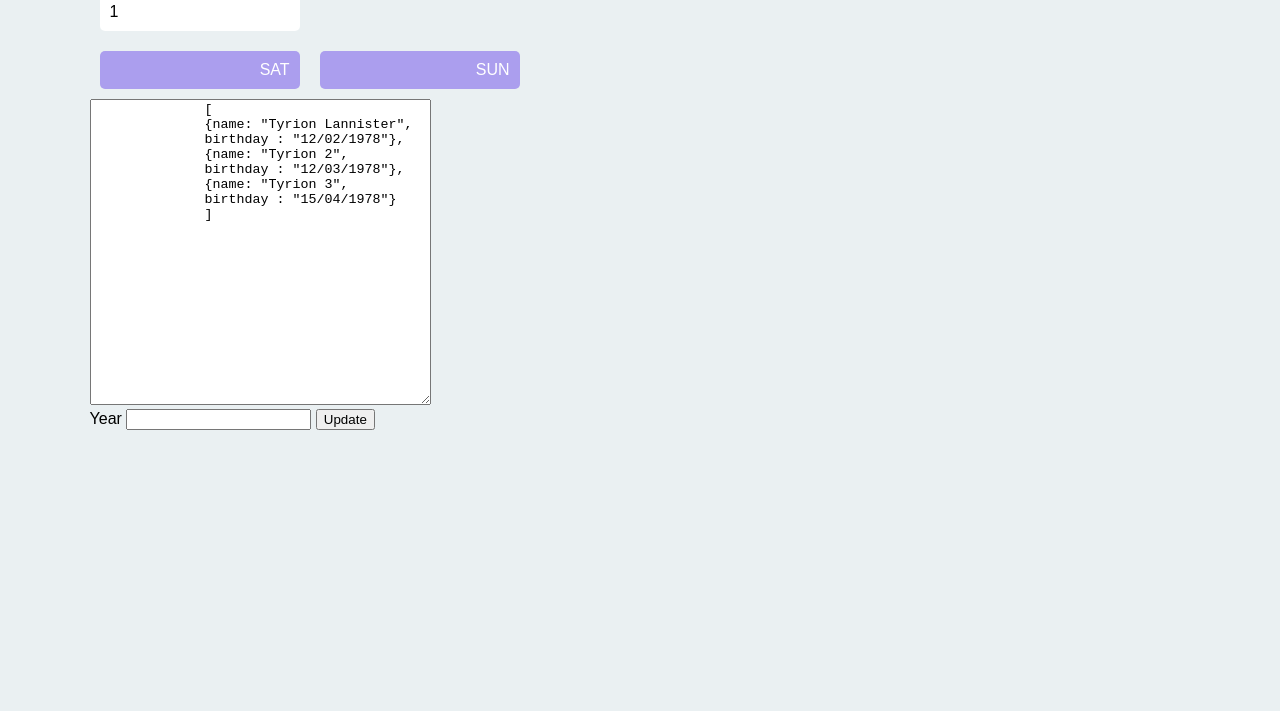
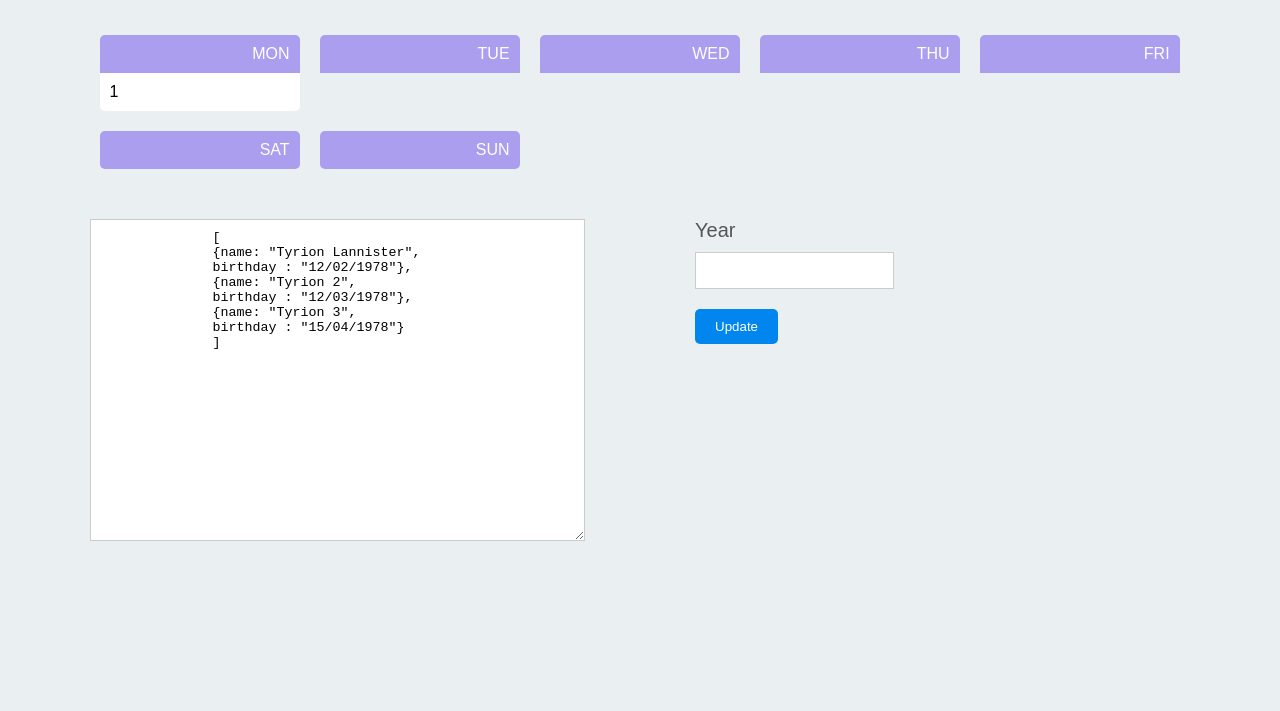
Before and after one commit to mdheerajprdxn/birthday-calendar, a plain HTML site: page index.html in a window 1280 px wide. Shown: the part 89-800 px from the top of the page. Drawn offline with Linux system fonts and the light colour scheme.

Commit message:
[css] form done

```diff
--- a/assets/css/style.css
+++ b/assets/css/style.css
@@ -113,6 +113,8 @@ body {
 =================================*/
 
 h1{
+  margin: 40px 0;
+  color: #555;
   font-size: 30px;
   text-align: center;
 }
@@ -155,10 +157,53 @@ h1{
   background-color: #fff;
 }
 
+/* Form */
+
+form {
+  margin-top: 40px;
+  display: flex;
+  justify-content: space-between;
+  color: #555;
+  font-size: 20px;
+}
+
+textarea {
+  width: 100%;
+  border: 1px solid #ccc;
+  padding: 10px;
+  box-sizing: border-box;
+}
+
+textarea:focus {
+  outline: none;
+}
+.form-element {
+  flex-basis: 45%;
+}
+
+.form-element input {
+  border: 1px solid #ccc;
+  display: block;
+  margin: 10px 0;
+}
+
+.form-element input[type='number'] {
+  padding: 10px;
+}
 
 
+.form-element input[type='number']:focus {
+  outline: none;
+}
 
-
+.form-element input[type='submit'] {
+  padding: 10px 20px;
+  margin: 20px 0;
+  border: none;
+  border-radius: 5px;
+  background-color: #0186ef;
+  color: #fff;
+}
 
 /*=================================
   main styling ends here
```
